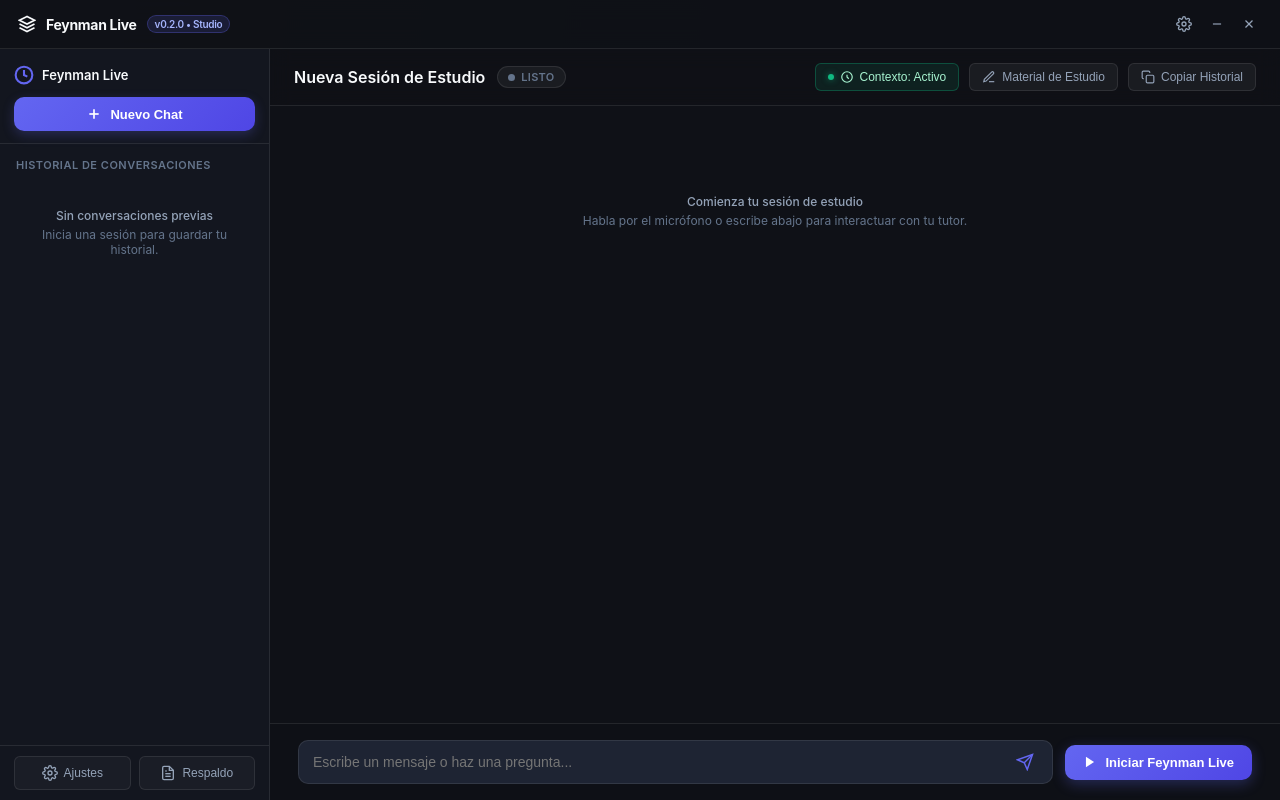
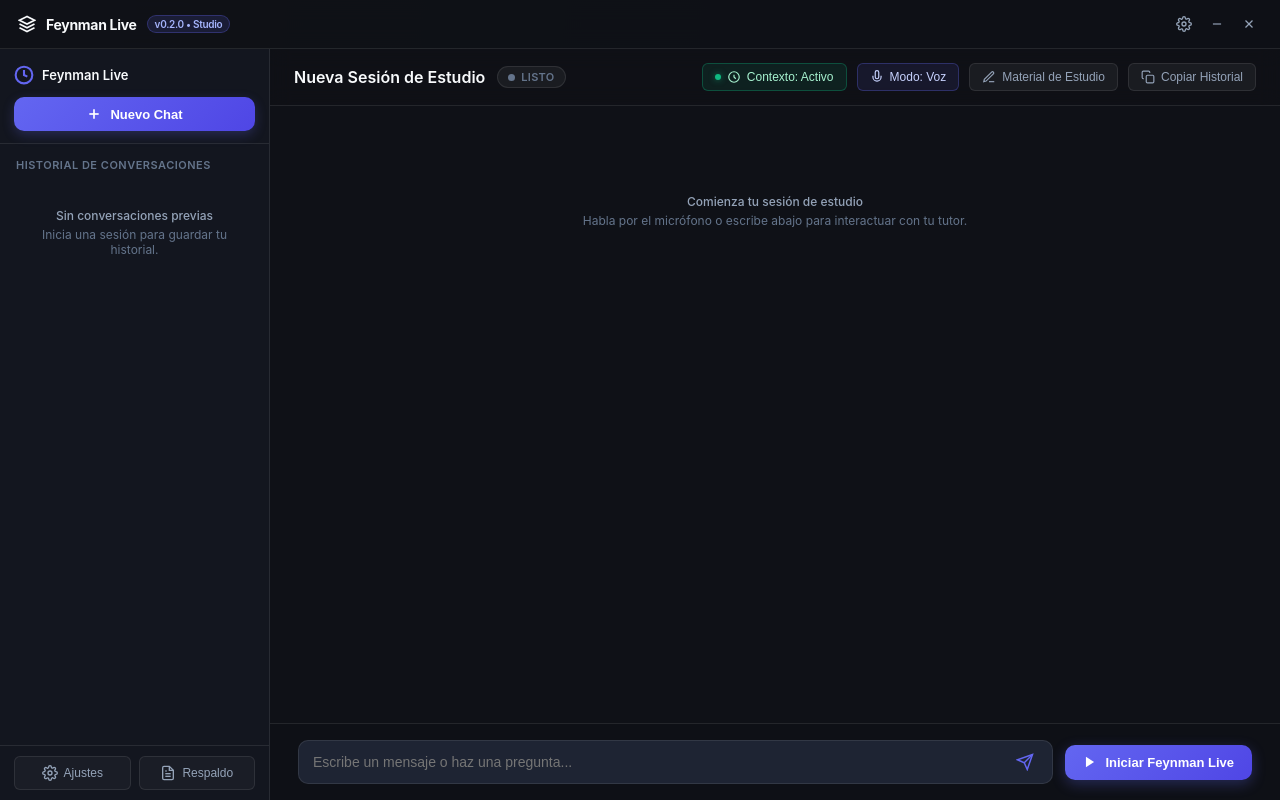
Before and after one commit to marcomarca/feynman-live, a React (Vite) app: page / in a window 1280 px wide. Built offline with nearby package versions, Linux system fonts and the light colour scheme.

Commit message:
feat: add response modality support for pure text vs audio in Gemini Live

```diff
--- a/src/domain/app-settings.ts
+++ b/src/domain/app-settings.ts
@@ -1,12 +1,15 @@
 export type ThinkingLevel = "minimal" | "low" | "medium" | "high";
 
 export type FallbackProviderId = "google-ai-studio" | "chatgpt";
+
+export type ResponseModality = "AUDIO" | "TEXT";
 
 export interface AppSettings {
   readonly version: 1;
   readonly model: "gemini-3.1-flash-live-preview";
   readonly voice: string;
   readonly thinkingLevel: ThinkingLevel;
+  readonly responseModality: ResponseModality;
   readonly globalShortcut: string;
   readonly launchAtLogin: boolean;
   readonly preferredFallbackProvider: FallbackProviderId;
@@ -20,6 +23,7 @@
   model: "gemini-3.1-flash-live-preview",
   voice: "Zephyr",
   thinkingLevel: "minimal",
+  responseModality: "AUDIO",
   globalShortcut: "CommandOrControl+Shift+Space",
   launchAtLogin: false,
   preferredFallbackProvider: "google-ai-studio",
--- a/src/renderer/App.tsx
+++ b/src/renderer/App.tsx
@@ -534,6 +534,59 @@
 
               <button
                 type="button"
+                className={`header-action-btn modality-toggle-btn ${settings.responseModality === "TEXT" ? "modality-text" : "modality-audio"}`}
+                onClick={async () => {
+                  const nextModality = settings.responseModality === "AUDIO" ? "TEXT" : "AUDIO";
+                  await handleSaveSettings({ responseModality: nextModality });
+                }}
+                title={
+                  settings.responseModality === "AUDIO"
+                    ? "Modo Voz y Audio activo: El modelo responde hablando en voz alta. Haz clic para cambiar a Modo Solo Texto (más rápido para resúmenes largos)."
+                    : "Modo Solo Texto activo: El modelo responde rápidamente en texto sin audio. Haz clic para cambiar a Modo Voz y Audio."
+                }
+              >
+                {settings.responseModality === "AUDIO" ? (
+                  <>
+                    <svg
+                      width="14"
+                      height="14"
+                      viewBox="0 0 24 24"
+                      fill="none"
+                      stroke="currentColor"
+                      strokeWidth="2"
+                      role="img"
+                      aria-label="Modo Voz"
+                    >
+                      <path d="M12 1a3 3 0 0 0-3 3v8a3 3 0 0 0 6 0V4a3 3 0 0 0-3-3z" />
+                      <path d="M19 10v2a7 7 0 0 1-14 0v-2" />
+                    </svg>
+                    <span>Modo: Voz</span>
+                  </>
+                ) : (
+                  <>
+                    <svg
+                      width="14"
+                      height="14"
+                      viewBox="0 0 24 24"
+                      fill="none"
+                      stroke="currentColor"
+                      strokeWidth="2"
+                      role="img"
+                      aria-label="Modo Texto"
+                    >
+                      <path d="M14 2H6a2 2 0 0 0-2 2v16a2 2 0 0 0 2 2h12a2 2 0 0 0 2-2V8z" />
+                      <polyline points="14 2 14 8 20 8" />
+                      <line x1="16" y1="13" x2="8" y2="13" />
+                      <line x1="16" y1="17" x2="8" y2="17" />
+                      <polyline points="10 9 9 9 8 9" />
+                    </svg>
+                    <span>Modo: Texto</span>
+                  </>
+                )}
+              </button>
+
+              <button
+                type="button"
                 className="header-action-btn"
                 onClick={() => setShowMaterialDrawer(true)}
                 title="Editar material de estudio y prompt socrático"
--- a/src/renderer/features/settings/SettingsModal.tsx
+++ b/src/renderer/features/settings/SettingsModal.tsx
@@ -3,6 +3,7 @@
 import type {
   AppSettings,
   FallbackProviderId,
+  ResponseModality,
   SettingsPatch,
   ThinkingLevel,
 } from "../../../domain/app-settings";
@@ -44,6 +45,9 @@
 
   const [voice, setVoice] = useState(settings.voice);
   const [thinkingLevel, setThinkingLevel] = useState<ThinkingLevel>(settings.thinkingLevel);
+  const [responseModality, setResponseModality] = useState<ResponseModality>(
+    settings.responseModality,
+  );
   const [globalShortcut, setGlobalShortcut] = useState(settings.globalShortcut);
   const [launchAtLogin, setLaunchAtLogin] = useState(settings.launchAtLogin);
   const [preferredFallback, setPreferredFallback] = useState<FallbackProviderId>(
@@ -53,6 +57,7 @@
   useEffect(() => {
     setVoice(settings.voice);
     setThinkingLevel(settings.thinkingLevel);
+    setResponseModality(settings.responseModality);
     setGlobalShortcut(settings.globalShortcut);
     setLaunchAtLogin(settings.launchAtLogin);
     setPreferredFallback(settings.preferredFallbackProvider);
@@ -95,6 +100,7 @@
     await onSaveSettings({
       voice,
       thinkingLevel,
+      responseModality,
       globalShortcut,
       launchAtLogin,
       preferredFallbackProvider: preferredFallback,
@@ -213,16 +219,28 @@
         </div>
 
         <div className="form-group">
-          <span className="form-label">Proveedor Fallback Preferido:</span>
+          <span className="form-label">Modo de Respuesta:</span>
           <select
             className="form-select"
-            value={preferredFallback}
-            onChange={(e) => setPreferredFallback(e.target.value as FallbackProviderId)}
+            value={responseModality}
+            onChange={(e) => setResponseModality(e.target.value as ResponseModality)}
           >
-            <option value="google-ai-studio">Google AI Studio</option>
-            <option value="chatgpt">ChatGPT</option>
+            <option value="AUDIO">Voz y Audio (Habla con voz + texto)</option>
+            <option value="TEXT">Solo Texto (Sin voz, ideal para resúmenes largos)</option>
           </select>
         </div>
+      </div>
+
+      <div className="form-group">
+        <span className="form-label">Proveedor Fallback Preferido:</span>
+        <select
+          className="form-select"
+          value={preferredFallback}
+          onChange={(e) => setPreferredFallback(e.target.value as FallbackProviderId)}
+        >
+          <option value="google-ai-studio">Google AI Studio</option>
+          <option value="chatgpt">ChatGPT</option>
+        </select>
       </div>
 
       {/* Desktop Integration */}
--- a/src/renderer/styles/index.css
+++ b/src/renderer/styles/index.css
@@ -543,6 +543,34 @@
 .context-indicator-dot.off {
   background-color: var(--accent-amber);
   box-shadow: 0 0 6px rgba(245, 158, 11, 0.6);
+}
+
+.modality-toggle-btn {
+  transition: all 0.2s ease;
+}
+
+.modality-toggle-btn.modality-audio {
+  background: rgba(99, 102, 241, 0.1);
+  border-color: rgba(99, 102, 241, 0.3);
+  color: #c7d2fe;
+}
+
+.modality-toggle-btn.modality-audio:hover {
+  background: rgba(99, 102, 241, 0.2);
+  border-color: rgba(99, 102, 241, 0.5);
+  color: #ffffff;
+}
+
+.modality-toggle-btn.modality-text {
+  background: rgba(6, 182, 212, 0.1);
+  border-color: rgba(6, 182, 212, 0.3);
+  color: #a5f3fc;
+}
+
+.modality-toggle-btn.modality-text:hover {
+  background: rgba(6, 182, 212, 0.2);
+  border-color: rgba(6, 182, 212, 0.5);
+  color: #ffffff;
 }
 
 /* Conversation Feed */
```
Also changed, not shown: src/adapters/gemini/GeminiLiveAdapter.ts (+15 -9 lines), src/services/StudySessionService.ts (+14 -1 lines), 2 other files (tests, documents, lock files or other folders).
